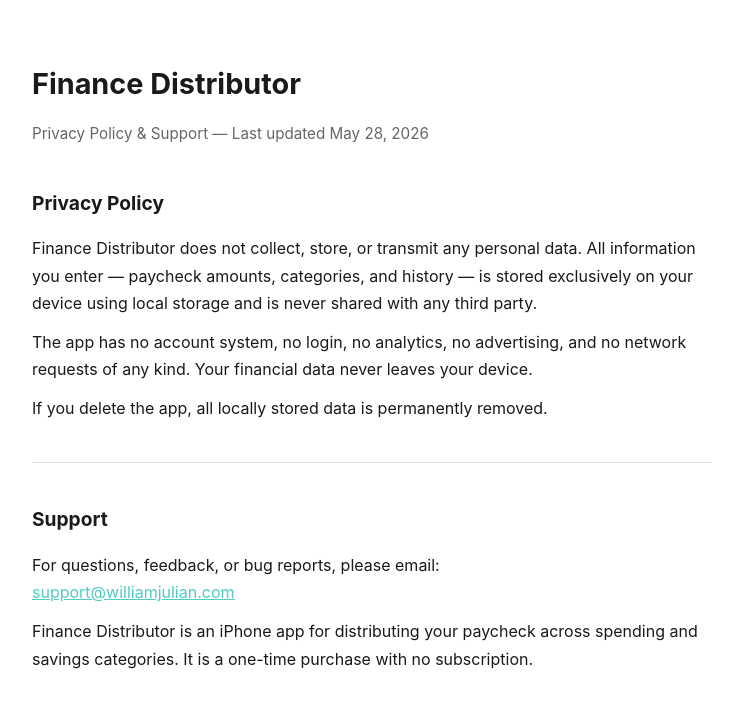
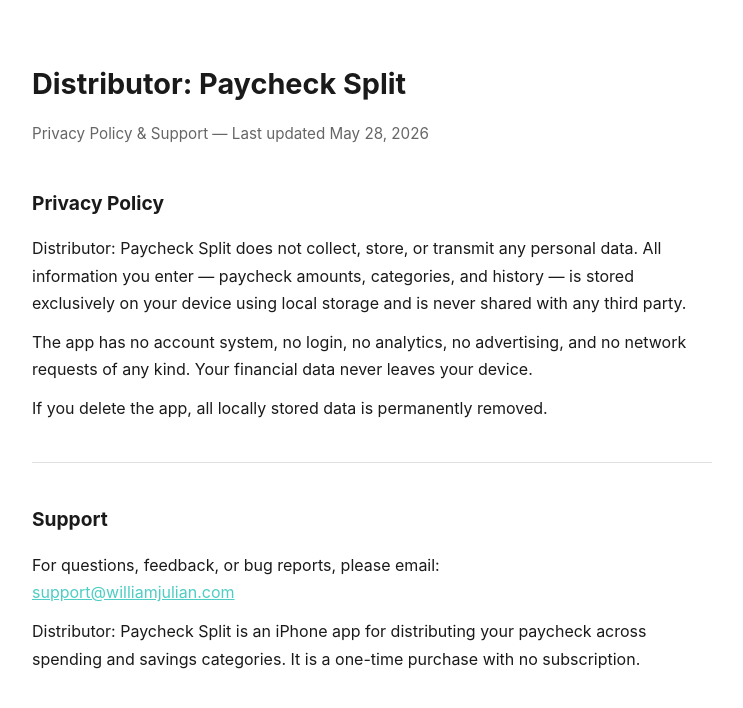
Before and after one commit to CyberJulian/finance-distributor-support, a plain HTML site: page index.html in a window 1280 px wide. Shown: the whole page, without its empty margins (268-1011 px from the left). Drawn offline with Linux system fonts and the light colour scheme.

Commit message:
Update app name from Finance Distributor to Distributor: Paycheck Split

```diff
--- a/index.html
+++ b/index.html
@@ -3,7 +3,7 @@
 <head>
   <meta charset="UTF-8" />
   <meta name="viewport" content="width=device-width, initial-scale=1.0" />
-  <title>Finance Distributor – Privacy Policy & Support</title>
+  <title>Distributor: Paycheck Split – Privacy Policy & Support</title>
   <style>
     body {
       font-family: -apple-system, BlinkMacSystemFont, "Segoe UI", sans-serif;
@@ -23,12 +23,12 @@
 </head>
 <body>
 
-  <h1>Finance Distributor</h1>
+  <h1>Distributor: Paycheck Split</h1>
   <p class="subtitle">Privacy Policy &amp; Support — Last updated May 28, 2026</p>
 
   <h2>Privacy Policy</h2>
   <p>
-    Finance Distributor does not collect, store, or transmit any personal data.
+    Distributor: Paycheck Split does not collect, store, or transmit any personal data.
     All information you enter — paycheck amounts, categories, and history — is
     stored exclusively on your device using local storage and is never shared
     with any third party.
@@ -49,7 +49,7 @@
     <a href="mailto:cyberwjulian@gmail.com">support@williamjulian.com</a>
   </p>
   <p>
-    Finance Distributor is an iPhone app for distributing your paycheck across
+    Distributor: Paycheck Split is an iPhone app for distributing your paycheck across
     spending and savings categories. It is a one-time purchase with no subscription.
   </p>
 
```
